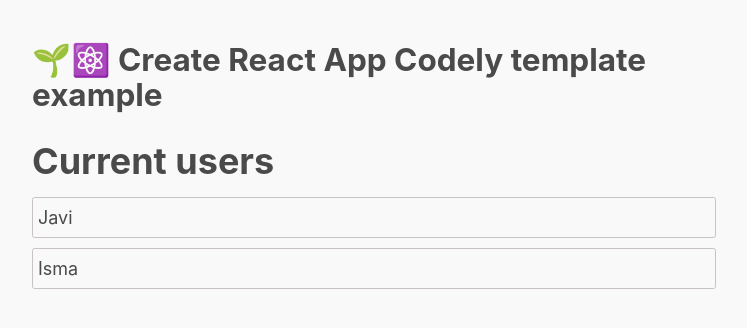
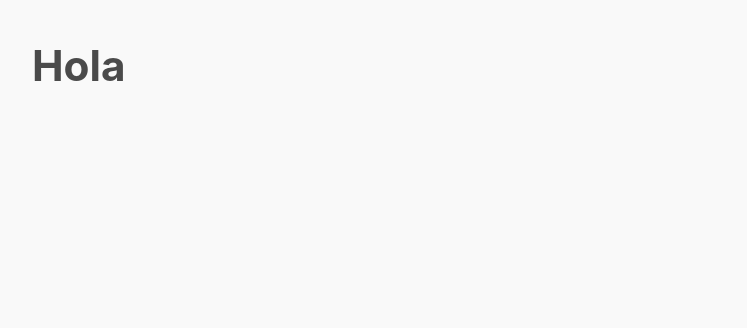
Before and after one commit to GOTLERH/Media-Player-Template-main, a React (Create React App) app: page / in a window 1280 px wide. Shown: the top 328 px of the page, without its empty margins (266-1013 px from the left). Built offline with nearby package versions, Linux system fonts and the light colour scheme.

Commit message:
Fix: Prettier issues were properly solved.

```diff
--- a/src/App.jsx
+++ /dev/null
@@ -1,17 +0,0 @@
-import { UserCard } from "./sections/users/UserCard";
-import { useUsers } from "./sections/users/useUsers";
-
-export function App() {
-	const users = useUsers();
-
-	return (
-		<div className="App">
-			<h3>🌱⚛️ Create React App Codely template example</h3>
-			<h2>Current users</h2>
-
-			{users.map((user) => (
-				<UserCard key={user.name} user={user} />
-			))}
-		</div>
-	);
-}
--- /dev/null
+++ b/src/components/logo/Logo.jsx
@@ -0,0 +1,16 @@
+import React, { Component } from "react";
+
+class Logo extends Component {
+	constructor(props) {
+		super(props);
+	}
+
+	render() {
+		return (
+			<>
+				<h1>Hola</h1>
+			</>
+		);
+	}
+}
+export default Logo;
--- a/src/index.tsx
+++ b/src/index.tsx
@@ -1,13 +1,11 @@
 import "./assets/styles/sakura.scss";
-
 import React from "react";
 import ReactDOM from "react-dom/client";
-
-import { App } from "./App";
+import Logo from "./components/logo/Logo";
 
 const root = ReactDOM.createRoot(document.getElementById("root") as HTMLElement);
 root.render(
 	<React.StrictMode>
-		<App />
+		<Logo />
 	</React.StrictMode>
 );
```
Also changed, not shown: package.json (+0 -41 lines), src/assets/ico/logo.svg (added), src/components/logo/Logo.css (added).
